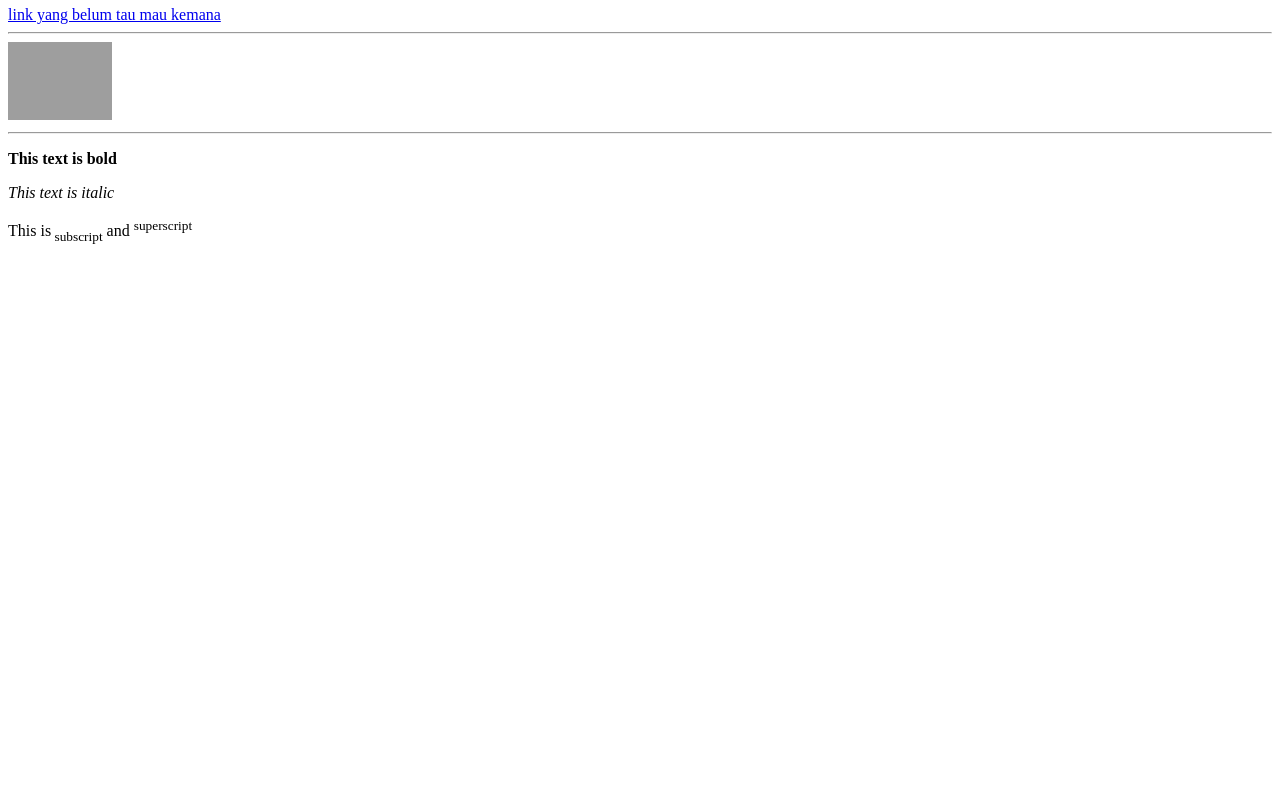
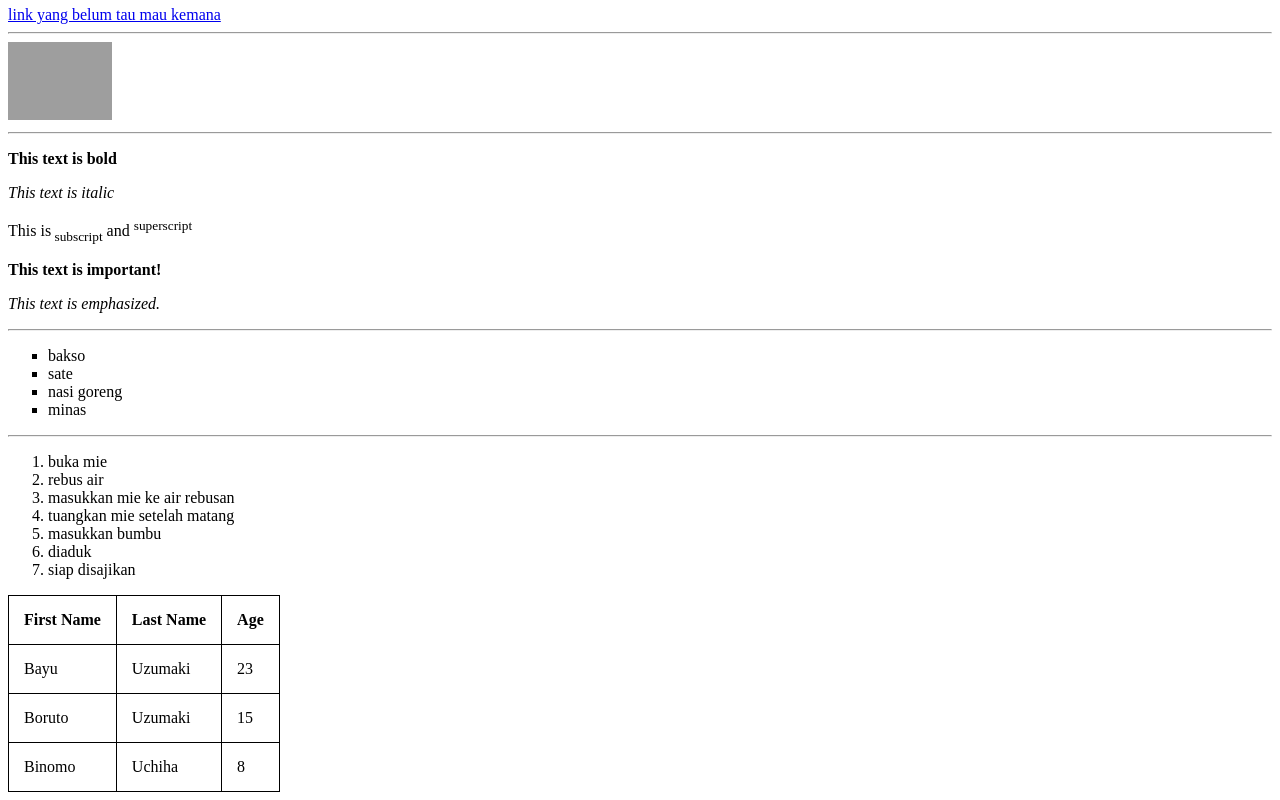
Before and after one commit to WHOAMI4646/pemrograman-web-1, a plain HTML site: page index.html in a window 1280 px wide. Shown: the part 466-1266 px from the top of the page. Before the commit the page ends 800 px from the top, so only its background shows below. Drawn offline with Linux system fonts and the light colour scheme; grey boxes are pictures that could not be loaded.

Commit message:
menambahkan ordered list ,unordered list dan table

```diff
--- a/index.html
+++ b/index.html
@@ -1,9 +1,17 @@
 <!DOCTYPE html>
-<html lang="en">
+
 <head>
-    <meta charset="UTF-8">
-    <meta name="viewport" content="width=device-width, initial-scale=1.0">
     <title>Index page minggu 2</title>
+    <style>
+        table, th, td {
+            border: 1px solid black;
+            border-collapse: collapse;
+        }
+        th, td {
+            padding: 15px;
+        }
+}
+    </style>
 </head>
 <body>
     <h1>ini Header dengan h1</h1>
@@ -19,11 +27,54 @@
     <hr>
     <a href="#">link yang belum tau mau kemana</a>
     <hr>
+    <!-- text format -->
     <img src="asset/circle-cropped.png" alt="circle-cropped.png" width="104">
     <hr>
     <p><b>This text is bold</b></p>
     <p><i>This text is italic</i></p>
     <p>This is<sub> subscript</sub> and <sup>superscript</sup></p>
+    <p><strong>This text is important!</strong></p>
+    <p><em>This text is emphasized.</em></p>
+    <hr>
 
+    <ul style="list-style: square;">
+        <li>bakso</li>
+        <li>sate</li>
+        <li>nasi goreng</li>
+        <li>minas</li>
+    </ul>
+    <hr>
+    <ol>
+        <li>buka mie</li>
+        <li>rebus air</li>
+        <li>masukkan mie ke air rebusan</li>
+        <li>tuangkan mie setelah matang</li>
+        <li>masukkan bumbu</li>
+        <li>diaduk</li>
+        <li>siap disajikan</li>
+    </ol>
+    <table>
+        <tr>
+            <th>First Name</th>
+            <th>Last Name</th>
+            <th>Age</th>
+        </tr>
+        <tr>
+            <td>Bayu</td>
+            <td>Uzumaki</td>
+            <td>23</td>
+        </tr>
+        <tr>
+            <td>Boruto</td>
+            <td>Uzumaki</td>
+            <td>15</td>
+        </tr>
+        <tr>
+            <td>Binomo</td>
+            <td>Uchiha</td>
+            <td>8</td>
+        </tr>
+
+    </table>
 </body>
 </html>
```
